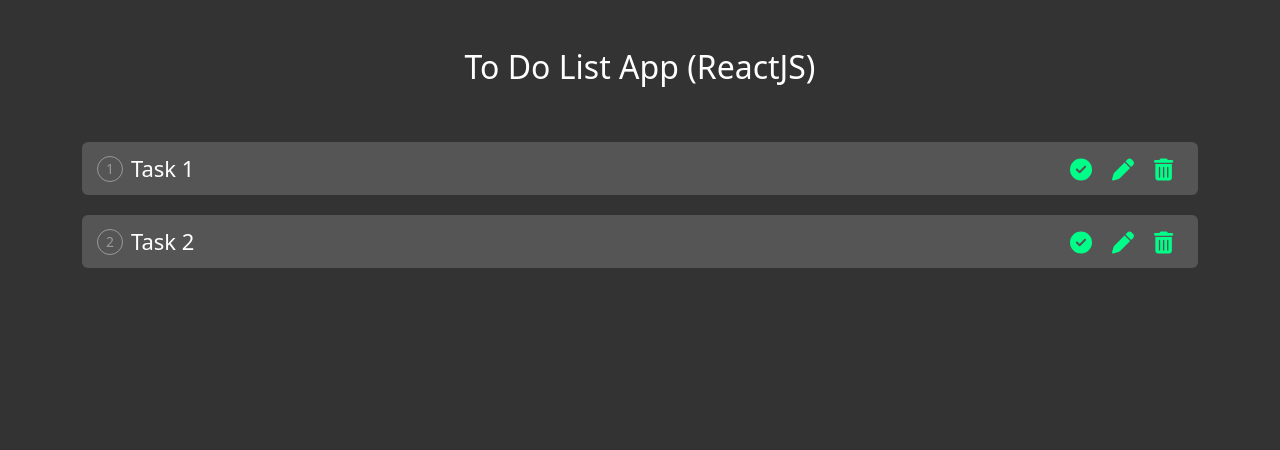
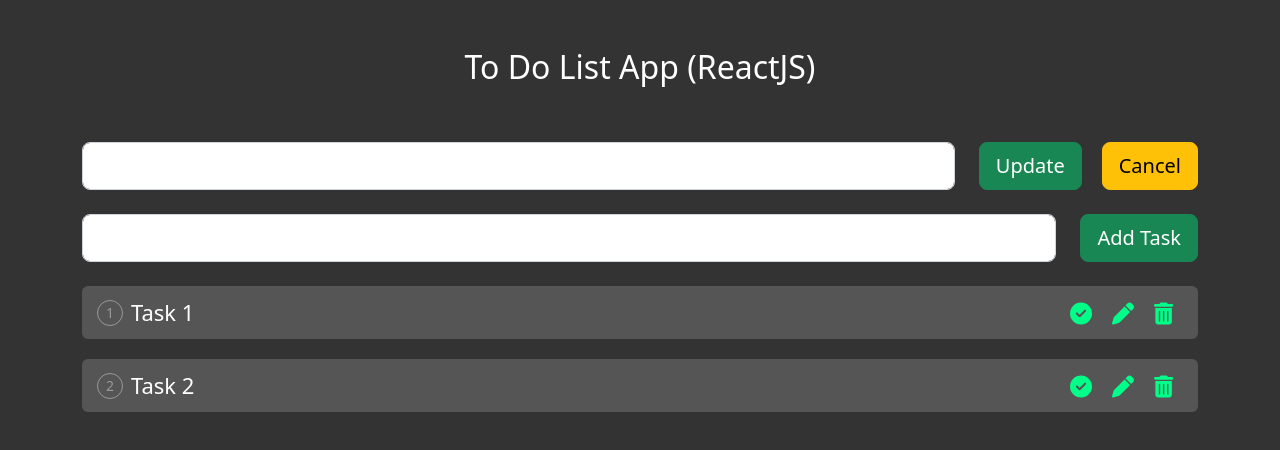
Before and after one commit to Rezuan-Ahmed-git/react-to-do, a React (Create React App) app: page / in a window 1280 px wide. Shown: the top 450 px of the page. Built offline with nearby package versions, Linux system fonts and the light colour scheme.

Commit message:
feat: add task functionality add

```diff
--- a/src/App.css
+++ b/src/App.css
@@ -37,10 +37,13 @@
   justify-content: center;
 }
 
+.taskBg .taskText {
+  flex: 1;
+}
+
 .taskBg .done .taskText {
   text-decoration: line-through;
   opacity: 0.3;
-  flex: 1;
 }
 
 .taskBg  .iconsWrap {
@@ -58,3 +61,11 @@
   cursor: pointer;
   color: #00ff89;
 }
+
+.taskBg .iconsWrap span:hover {
+  color: yellow;
+}
+
+.mr-20 {
+  margin-right: 20px;
+}
--- a/src/App.js
+++ b/src/App.js
@@ -30,7 +30,14 @@
 
   //Add Task
   //////////////////////
-  const addTask = () => {};
+  const addTask = () => {
+    if (newTask) {
+      let num = toDo.length + 1;
+      let newEntry = { id: num, title: newTask, status: false };
+      setToDo([...toDo, newEntry]);
+      setNewTask('');
+    }
+  };
 
   //Delete Task
   //////////////////////
@@ -60,12 +67,43 @@
       <br />
       <br />
 
+      {/* Update Task  */}
+      <div className="row">
+        <div className="col">
+          <input className="form-control form-control-lg" />
+        </div>
+        <div className="col-auto">
+          <button className="btn btn-lg btn-success mr-20">Update</button>
+          <button className="btn btn-lg btn-warning">Cancel</button>
+        </div>
+      </div>
+      <br />
+
+      {/* Add Task  */}
+      <div className="row">
+        <div className="col">
+          <input
+            className="form-control form-control-lg"
+            value={newTask}
+            onChange={(e) => setNewTask(e.target.value)}
+          />
+        </div>
+        <div className="col-auto">
+          <button className="btn btn-lg btn-success" onClick={addTask}>
+            Add Task
+          </button>
+        </div>
+      </div>
+      <br />
+
       {/* Display ToDos  */}
 
       {toDo && toDo.length ? '' : 'No Tasks...'}
 
       {toDo &&
-        toDo.map((task, index) => {
+        toDo
+          .sort((a, b) => (a.id > b.id ? 1 : -1))
+          .map((task, index) => {
             return (
               <React.Fragment key={task.id}>
                 <div className="col taskBg">
@@ -75,13 +113,13 @@
                   </div>
 
                   <div className="iconsWrap">
-                  <span>
+                    <span title="Completed / Not Completed">
                       <FontAwesomeIcon icon={faCircleCheck} />
                     </span>
-                  <span>
+                    <span title="Edit">
                       <FontAwesomeIcon icon={faPen} />
                     </span>
-                  <span>
+                    <span title="Delete">
                       <FontAwesomeIcon icon={faTrashCan} />
                     </span>
                   </div>
```
Lines whose indentation alone changed are shown as unchanged.
